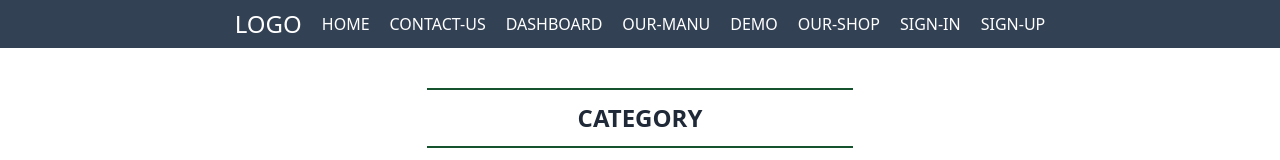
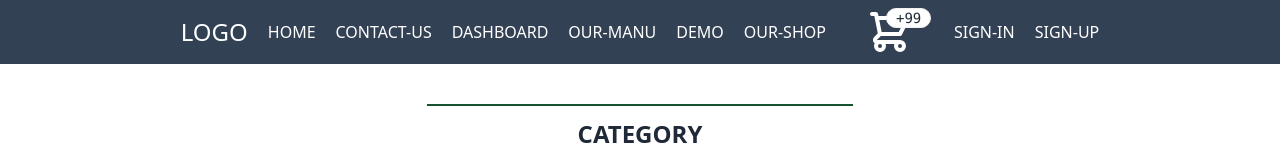
Before and after one commit to 14HAK/mern_2023_resturent_client, a React (Vite) app: page / in a window 1280 px wide. Shown: the top 160 px of the page. Built offline with nearby package versions, Linux system fonts and the light colour scheme; no server answers.

Commit message:
customize cart route and page

```diff
--- a/package.json
+++ b/package.json
@@ -18,6 +18,7 @@
     "react-dom": "^18.2.0",
     "react-helmet": "^6.1.0",
     "react-hook-form": "^7.44.3",
+    "react-icons": "^4.9.0",
     "react-router-dom": "^6.12.1",
     "sort-by": "^1.2.0",
     "swiper": "^9.4.0"
--- /dev/null
+++ b/src/component/cart/Cart.jsx
@@ -0,0 +1,9 @@
+const Cart = () => {
+  return (
+    <div>
+      <p className='text-2xl font-bold'>this is cart page</p>
+    </div>
+  );
+};
+
+export default Cart;
--- a/src/component/header/Navbar.jsx
+++ b/src/component/header/Navbar.jsx
@@ -1,6 +1,7 @@
 import { useContext } from 'react';
 import { Link } from 'react-router-dom';
 import { MyContext } from '../../context/Context';
+import { HiOutlineShoppingCart } from 'react-icons/hi';
 
 const Navbar = () => {
   const { user, logOut, setUser } = useContext(MyContext);
@@ -36,6 +37,14 @@ const Navbar = () => {
         </li>
         <li className='hover:bg-yellow-800'>
           <Link to={'/our_shop'}>OUR-SHOP</Link>
+        </li>
+        <li className='relative mx-5'>
+          <Link to={'/cart'}>
+            <span className='text-5xl'>
+              <HiOutlineShoppingCart></HiOutlineShoppingCart>
+              <div className='badge absolute top-0 font-mono left-5'>+99</div>
+            </span>
+          </Link>
         </li>
         {user ? (
           <></>
--- a/src/component/signin/Signin.jsx
+++ b/src/component/signin/Signin.jsx
@@ -5,6 +5,7 @@ import { useLocation, useNavigate } from 'react-router-dom';
 
 const Signin = () => {
   const { setUser, SignInWithEmailPassword } = useContext(MyContext);
+
   const location = useLocation();
   const navigate = useNavigate();
 
@@ -16,6 +17,7 @@ const Signin = () => {
     reset,
     formState: { errors },
   } = useForm();
+
   const onSubmit = (data) => {
     SignInWithEmailPassword(data.email, data.password)
       .then((result) => {
--- a/src/router/Router.jsx
+++ b/src/router/Router.jsx
@@ -10,6 +10,7 @@ import Signin from '../component/signin/Signin';
 import Signup from '../component/signup/Signup';
 import Demo from '../component/demo/Demo';
 import PrivateRoute from '../Private/PrivateRoute';
+import Cart from '../component/cart/Cart';
 
 const router = createBrowserRouter([
   {
@@ -41,6 +42,10 @@ const router = createBrowserRouter([
         element: <OurShop></OurShop>,
       },
       {
+        path: '/cart',
+        element: <Cart></Cart>,
+      },
+      {
         path: '/signin',
         element: <Signin></Signin>,
       },
```
Also changed, not shown: 1 other file (tests, documents, lock files or other folders).
